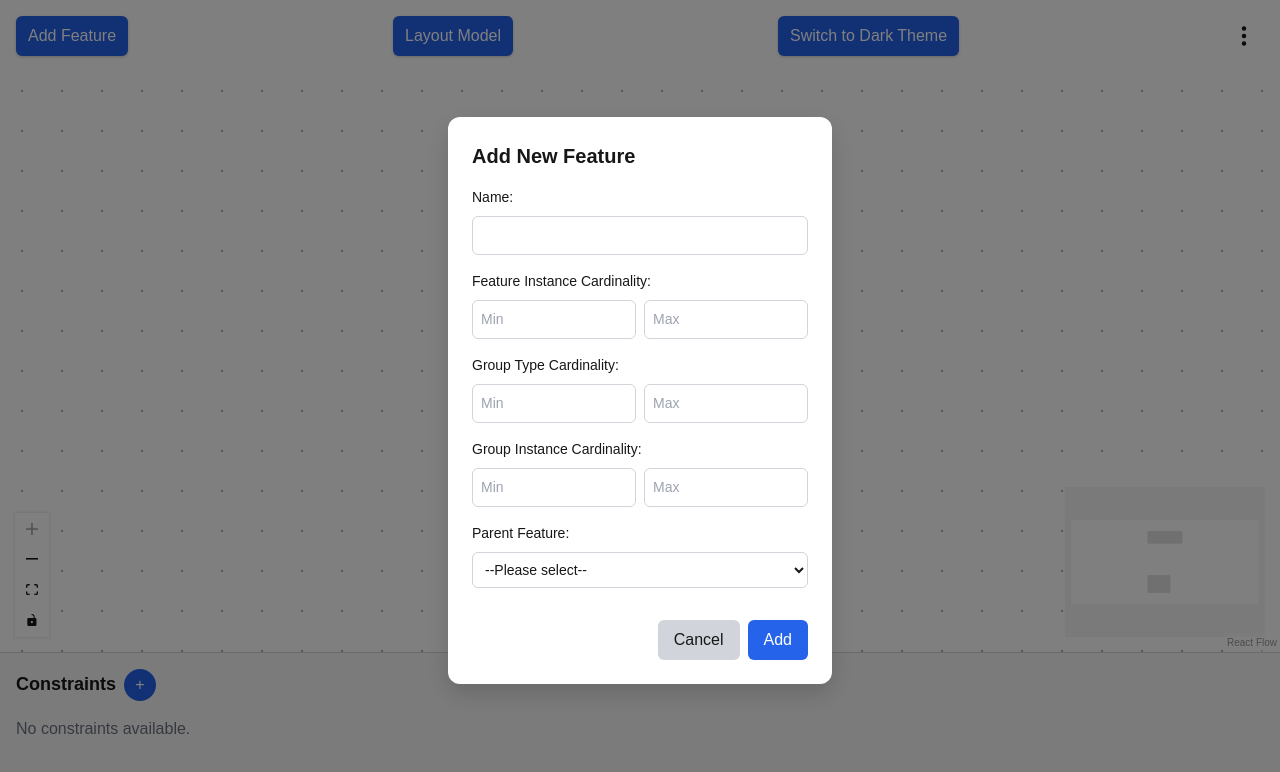
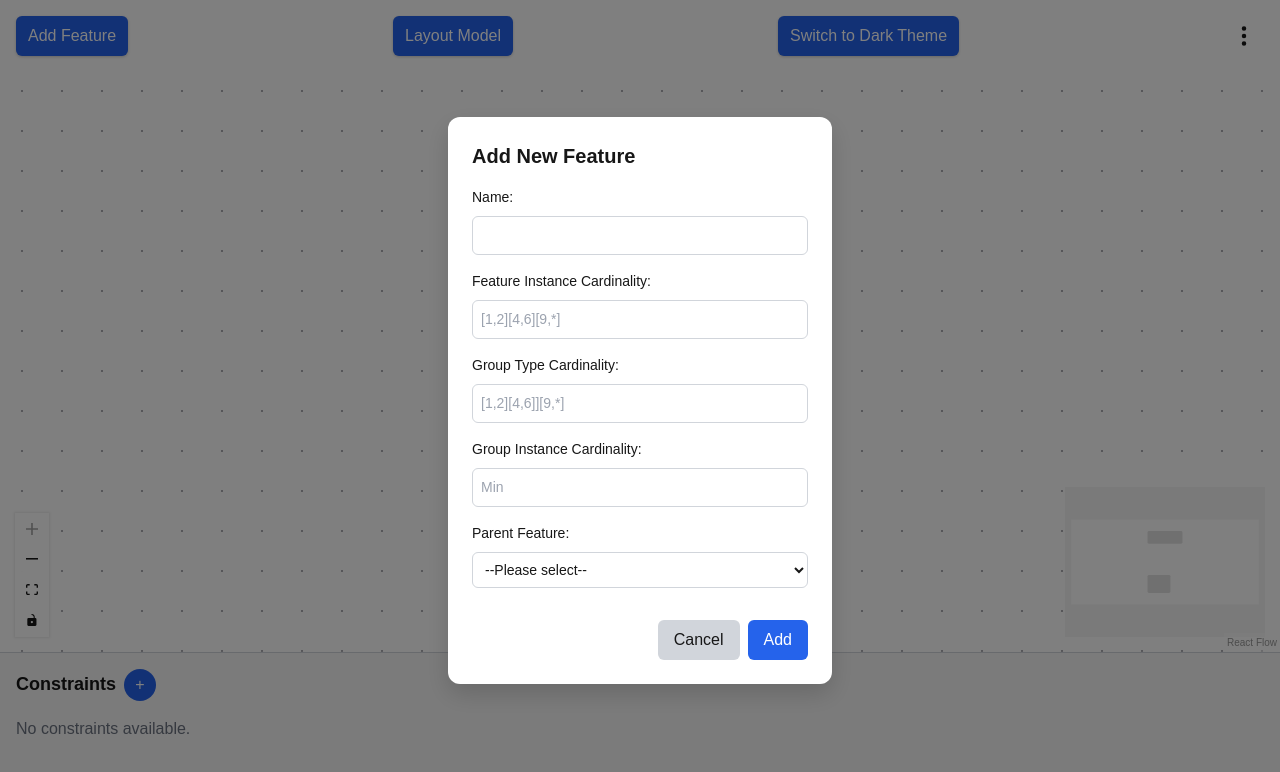
Before and after one commit to KIT-TVA/cfmtoolbox-webeditor, a Next.js app in the folder frontend/cfmtoolbox-webeditor/: page /editor in a window 1280 px wide. Both pictures are taken after a click on the button "Add Feature". Shown: the top 772 px of the page. Built offline with nearby package versions, Linux system fonts and the light colour scheme.

Commit message:
feat: allow input of compound intervals when creating/editing features

```diff
--- a/frontend/cfmtoolbox-webeditor/src/app/components/AddFeature.tsx
+++ b/frontend/cfmtoolbox-webeditor/src/app/components/AddFeature.tsx
@@ -1,6 +1,15 @@
-import React from "react";
+import React, { useEffect, useState } from "react";
 import { BsFillTrashFill } from "react-icons/bs";
 import { useTranslation } from "react-i18next";
+import { CompoundInterval, Interval } from "../types/FeatureModel";
+
+class CompoundIntervalParseError extends Error {
+  constructor(message: string) {
+    super(message);
+    this.name = 'CompoundIntervalParseError';
+    Object.setPrototypeOf(this, CompoundIntervalParseError.prototype);
+  }
+}
 
 interface AddFeatureModalProps {
   isOpen: boolean;
@@ -8,18 +17,12 @@ interface AddFeatureModalProps {
   onAddFeature: () => void;
   newFeatureName: string;
   setNewFeatureName: React.Dispatch<React.SetStateAction<string>>;
-  featureInstanceCardinalityMin: string;
-  setFeatureInstanceCardinalityMin: React.Dispatch<React.SetStateAction<string>>;
-  featureInstanceCardinalityMax: string;
-  setFeatureInstanceCardinalityMax: React.Dispatch<React.SetStateAction<string>>;
-  groupTypeCardinalityMin: string;
-  setGroupTypeCardinalityMin: React.Dispatch<React.SetStateAction<string>>;
-  groupTypeCardinalityMax: string;
-  setGroupTypeCardinalityMax: React.Dispatch<React.SetStateAction<string>>;
-  groupInstanceCardinalityMin: string;
-  setGroupInstanceCardinalityMin: React.Dispatch<React.SetStateAction<string>>;
-  groupInstanceCardinalityMax: string;
-  setGroupInstanceCardinalityMax: React.Dispatch<React.SetStateAction<string>>;
+  featureInstanceCardinality: CompoundInterval;
+  setFeatureInstanceCardinality: React.Dispatch<React.SetStateAction<CompoundInterval>>;
+  groupTypeCardinality: CompoundInterval;
+  setGroupTypeCardinality: React.Dispatch<React.SetStateAction<CompoundInterval>>;
+  groupInstanceCardinality: CompoundInterval;
+  setGroupInstanceCardinality: React.Dispatch<React.SetStateAction<CompoundInterval>>;
   parentId: string;
   setParentId: React.Dispatch<React.SetStateAction<string>>;
   nodes: any[];
@@ -31,10 +34,8 @@ interface AddFeatureModalProps {
   setNameError?: React.Dispatch<React.SetStateAction<boolean>>;
   parentError?: boolean;
   setParentError?: React.Dispatch<React.SetStateAction<boolean>>;
-  featureInstanceMinError?: boolean;
-  setFeatureInstanceMinError?: React.Dispatch<React.SetStateAction<boolean>>;
-  featureInstanceMaxError?: boolean;
-  setFeatureInstanceMaxError?: React.Dispatch<React.SetStateAction<boolean>>;
+  featureInstanceError?: boolean;
+  setFeatureInstanceError?: React.Dispatch<React.SetStateAction<boolean>>;
   onDeleteFeature?: () => void;
 }
 
@@ -44,18 +45,12 @@ export default function AddFeatureModal({
   onAddFeature,
   newFeatureName,
   setNewFeatureName,
-  featureInstanceCardinalityMin,
-  setFeatureInstanceCardinalityMin,
-  featureInstanceCardinalityMax,
-  setFeatureInstanceCardinalityMax,
-  groupInstanceCardinalityMin,
-  setGroupInstanceCardinalityMin,
-  groupInstanceCardinalityMax,
-  setGroupInstanceCardinalityMax,
-  groupTypeCardinalityMin,
-  setGroupTypeCardinalityMin,
-  groupTypeCardinalityMax,
-  setGroupTypeCardinalityMax,
+  featureInstanceCardinality,
+  setFeatureInstanceCardinality,
+  groupTypeCardinality,
+  setGroupTypeCardinality,
+  groupInstanceCardinality,
+  setGroupInstanceCardinality,
   parentId,
   setParentId,
   nodes,
@@ -67,13 +62,54 @@ export default function AddFeatureModal({
   setNameError,
   parentError = false,
   setParentError,
-  featureInstanceMinError = false,
-  setFeatureInstanceMinError,
-  featureInstanceMaxError = false,
-  setFeatureInstanceMaxError,
+  featureInstanceError = false,
+  setFeatureInstanceError,
   onDeleteFeature
 }: AddFeatureModalProps) {
   const { t } = useTranslation();
+
+  const compoundIntervalToText = (compoundInterval: CompoundInterval) => compoundInterval?.map((interval: Interval) => {
+    return "[" + interval.lower + "," + interval.upper + "]";
+  }).join("")
+
+  const parseCompoundInterval = (text: string): CompoundInterval => {
+    if (text === "") return [];
+
+    text = text.replaceAll(/^\[|\]$/g, ''); // Remove leading and trailing interval brackets
+    const singleIntervalTexts: string[] = text.split("]["); // Split between each interval
+    return singleIntervalTexts.map((intervalText) => {
+      const minMaxPair = intervalText.split(","); // Split number pair inside each interval
+      const min = minMaxPair[0];
+      const max = minMaxPair[1];
+
+      // Check if input is valid
+      // !( min && !max ==> max==*)
+      if (!(Number.isInteger(Number(min)) && (Number.isInteger(Number(max)) || max === "*"))
+        || min === "" || max === "") {
+        console.log(minMaxPair);
+        throw new CompoundIntervalParseError("Error parsing " + minMaxPair);
+      }
+
+      return {
+        lower: min,
+        upper: max
+      }
+    });
+  };
+
+  const [featureInstanceCardinalityText, setFeatureInstanceCardinalityText] = useState(compoundIntervalToText(featureInstanceCardinality));
+  const [groupTypeCardinalityText, setGroupTypeCardinalityText] = useState(compoundIntervalToText(groupTypeCardinality));
+  const [groupInstanceCardinalityText, setGroupInstanceCardinalityText] = useState(compoundIntervalToText(groupInstanceCardinality));
+
+  useEffect(() => {
+    setFeatureInstanceCardinalityText(compoundIntervalToText(featureInstanceCardinality));
+  }, [featureInstanceCardinality]);
+  useEffect(() => {
+    setGroupTypeCardinalityText(compoundIntervalToText(groupTypeCardinality));
+  }, [groupTypeCardinality]);
+  useEffect(() => {
+    setGroupInstanceCardinalityText(compoundIntervalToText(groupInstanceCardinality));
+  }, [groupInstanceCardinality]);
 
   if (!isOpen) return null;
   if (selectedNode?.type === "root" && editMode) isRootNode = true;
@@ -105,34 +141,29 @@ export default function AddFeatureModal({
             <div className="feature-modal__flex">
               <input
                 type="text"
-                className="feature-modal__input feature-modal__input--half"
-                placeholder={t("feature_modal.min")}
-                value={featureInstanceCardinalityMin}
+                className="feature-modal__input"
+                placeholder="[1,2][4,6][9,*]"
+                value={featureInstanceCardinalityText}
                 onChange={(e) => {
-                  const value = e.target.value;
-                  if (/^\d*$/.test(value)) {
-                    setFeatureInstanceCardinalityMin(value);
+                  setFeatureInstanceCardinalityText(e.target.value);
+                  try {
+                    const intervals = parseCompoundInterval(e.target.value);
+                    setFeatureInstanceCardinality(intervals);
+                    if (setFeatureInstanceError) setFeatureInstanceError(false);
+                  } catch (error) {
+                    if (error instanceof CompoundIntervalParseError) {
+                      console.log(error.message);
+                      if (setFeatureInstanceError) setFeatureInstanceError(true);
+                    } else {
+                      throw error;
+                    }
                   }
-                  if (featureInstanceMinError && setFeatureInstanceMinError) setFeatureInstanceMinError(false);
-                }}
-              />
-              <input
-                type="text"
-                className="feature-modal__input feature-modal__input--half"
-                placeholder={t("feature_modal.max")}
-                value={featureInstanceCardinalityMax}
-                onChange={(e) => {
-                  const value = e.target.value;
-                  if (/^\d*$/.test(value) || value === "*") {
-                    setFeatureInstanceCardinalityMax(value);
-                  }
-                  if (featureInstanceMaxError && setFeatureInstanceMaxError) setFeatureInstanceMaxError(false);
                 }}
               />
             </div>
           </>
         )}
-        {(featureInstanceMinError || featureInstanceMaxError) && (
+        {(featureInstanceError) && (
           <p className="feature-modal__error">{t("feature_modal.cardinalityRequired")}</p>
         )}
 
@@ -140,25 +171,20 @@ export default function AddFeatureModal({
         <div className="feature-modal__flex">
           <input
             type="text"
-            className="feature-modal__input feature-modal__input--half"
-            placeholder={t("feature_modal.min")}
-            value={groupTypeCardinalityMin}
+            className="feature-modal__input feature-modal__input"
+            placeholder="[1,2][4,6]][9,*]"
+            value={groupTypeCardinalityText}
             onChange={(e) => {
-              const value = e.target.value;
-              if (/^\d*$/.test(value)) {
-                setGroupTypeCardinalityMin(value);
-              }
-            }}
-          />
-          <input
-            type="text"
-            className="feature-modal__input feature-modal__input--half"
-            placeholder={t("feature_modal.max")}
-            value={groupTypeCardinalityMax}
-            onChange={(e) => {
-              const value = e.target.value;
-              if (/^\d*$/.test(value) || value === "*") {
-                setGroupTypeCardinalityMax(value);
+              setGroupTypeCardinalityText(e.target.value);
+              try {
+                const intervals = parseCompoundInterval(e.target.value);
+                setGroupTypeCardinality(intervals);
+              } catch (error) {
+                if (error instanceof CompoundIntervalParseError) {
+                  console.log(error.message);
+                } else {
+                  throw error;
+                }
               }
             }}
           />
@@ -168,25 +194,20 @@ export default function AddFeatureModal({
         <div className="feature-modal__flex">
           <input
             type="text"
-            className="feature-modal__input feature-modal__input--half"
+            className="feature-modal__input feature-modal__input"
             placeholder={t("feature_modal.min")}
-            value={groupInstanceCardinalityMin}
+            value={groupInstanceCardinalityText}
             onChange={(e) => {
-              const value = e.target.value;
-              if (/^\d*$/.test(value)) {
-                setGroupInstanceCardinalityMin(value);
-              }
-            }}
-          />
-          <input
-            type="text"
-            className="feature-modal__input feature-modal__input--half"
-            placeholder={t("feature_modal.max")}
-            value={groupInstanceCardinalityMax}
-            onChange={(e) => {
-              const value = e.target.value;
-              if (/^\d*$/.test(value) || value === "*") {
-                setGroupInstanceCardinalityMax(value);
+              setGroupInstanceCardinalityText(e.target.value);
+              try {
+                const intervals = parseCompoundInterval(e.target.value);
+                setGroupInstanceCardinality(intervals);
+              } catch (error) {
+                if (error instanceof CompoundIntervalParseError) {
+                  console.log(error.message);
+                } else {
+                  throw error;
+                }
               }
             }}
           />
--- a/frontend/cfmtoolbox-webeditor/src/app/feature-model-reactflow.tsx
+++ b/frontend/cfmtoolbox-webeditor/src/app/feature-model-reactflow.tsx
@@ -39,6 +39,7 @@ import { exportFeatureModelImage } from "./components/exportImage";
 import { layoutFeatureModel } from "./components/LayoutFeatureModel";
 import demoModel from "./demo/multiplayer (1).json";
 import { flushSync } from "react-dom";
+import { CompoundInterval } from "./types/FeatureModel";
 
 const CFM_TOOLBOX_BACKEND = "http://193.196.37.174:3001";
 // TODO: Make this configurable
@@ -115,23 +116,18 @@ export default function FeatureModelEditor() {
   const [edges, setEdges, onEdgesChange] = useEdgesState(initialEdges);
   const [isModalOpen, setIsModalOpen] = useState(false);
   const [newFeatureName, setNewFeatureName] = useState("");
-  const [featureInstanceCardinalityMin, setFeatureInstanceCardinalityMin] =
-    useState("");
-  const [featureInstanceCardinalityMax, setFeatureInstanceCardinalityMax] =
-    useState("");
-  const [groupTypeCardinalityMin, setGroupTypeCardinalityMin] = useState("");
-  const [groupTypeCardinalityMax, setGroupTypeCardinalityMax] = useState("");
-  const [groupInstanceCardinalityMin, setGroupInstanceCardinalityMin] =
-    useState("");
-  const [groupInstanceCardinalityMax, setGroupInstanceCardinalityMax] =
-    useState("");
+  const [featureInstanceCardinality, setFeatureInstanceCardinality] =
+    useState([] as CompoundInterval);
+  const [groupTypeCardinality, setGroupTypeCardinality] =
+    useState([] as CompoundInterval);
+  const [groupInstanceCardinality, setGroupInstanceCardinality] =
+    useState([] as CompoundInterval);
   const [parentId, setParentId] = useState("");
   const [editMode, setEditMode] = useState(false);
   const [selectedNode, setSelectedNode] = useState<any>(null);
   const [nameError, setNameError] = useState(false);
   const [parentError, setParentError] = useState(false);
-  const [featureInstanceMinError, setFeatureInstanceMinError] = useState(false);
-  const [featureInstanceMaxError, setFeatureInstanceMaxError] = useState(false);
+  const [featureInstanceError, setFeatureInstanceError] = useState(false);
   const [constraints, setConstraints] = useState(
     [] as {
       id: string;
@@ -265,15 +261,11 @@ export default function FeatureModelEditor() {
       hasError = true;
     }
 
-    if (!featureInstanceCardinalityMin.trim()) {
-      setFeatureInstanceMinError(true);
+    if (featureInstanceCardinality.length === 0) {
+      setFeatureInstanceError(true);
       hasError = true;
     }
 
-    if (!featureInstanceCardinalityMax.trim()) {
-      setFeatureInstanceMaxError(true);
-      hasError = true;
-    }
     if (hasError) return;
     const newId = `${nodes.length + 1}`;
     const parentnode = nodes.find((n) => n.id === parentId);
@@ -300,18 +292,9 @@ export default function FeatureModelEditor() {
       id: newId,
       data: {
         label: `${newFeatureName}`,
-        featureInstanceCardinality: [{
-          lower: `${featureInstanceCardinalityMin}`,
-          upper: `${featureInstanceCardinalityMax}`,
-        }],
-        groupTypeCardinality: [{
-          lower: `${groupTypeCardinalityMin}`,
-          upper: `${groupTypeCardinalityMax}`,
-        }],
-        groupInstanceCardinality: [{
-          lower: `${groupInstanceCardinalityMin}`,
-          upper: `${groupInstanceCardinalityMax}`,
-        }],
+        featureInstanceCardinality: featureInstanceCardinality,
+        groupTypeCardinality: groupTypeCardinality,
+        groupInstanceCardinality: groupInstanceCardinality,
         parentId: `${parentId}`,
       },
       position: { x: positionX, y: positionY },
@@ -333,17 +316,13 @@ export default function FeatureModelEditor() {
     setIsModalOpen(false);
     setNameError(false);
     setParentError(false);
-    setFeatureInstanceMinError(false);
-    setFeatureInstanceMaxError(false);
+    setFeatureInstanceError(false);
 
     // Reset Form
     setNewFeatureName("");
-    setFeatureInstanceCardinalityMin("");
-    setFeatureInstanceCardinalityMax("");
-    setGroupTypeCardinalityMax("");
-    setGroupTypeCardinalityMin("");
-    setGroupInstanceCardinalityMin("");
-    setGroupInstanceCardinalityMax("");
+    setFeatureInstanceCardinality([]);
+    setGroupTypeCardinality([]);
+    setGroupInstanceCardinality([]);
     setParentId("");
   };
 
@@ -373,13 +352,8 @@ export default function FeatureModelEditor() {
       hasError = true;
     }
 
-    if (!featureInstanceCardinalityMin.trim()) {
-      setFeatureInstanceMinError(true);
-      hasError = true;
-    }
-
-    if (!featureInstanceCardinalityMax.trim()) {
-      setFeatureInstanceMaxError(true);
+    if (featureInstanceCardinality.length === 0) {
+      setFeatureInstanceError(true);
       hasError = true;
     }
 
@@ -403,18 +377,9 @@ export default function FeatureModelEditor() {
               data: {
                 ...node.data,
                 label: newFeatureName,
-                featureInstanceCardinality: [{
-                  lower: featureInstanceCardinalityMin,
-                  upper: featureInstanceCardinalityMax,
-                }],
-                groupTypeCardinality: [{
-                  lower:  groupTypeCardinalityMin,
-                  upper:  groupTypeCardinalityMax,
-                }],
-                groupInstanceCardinality: [{
-                  lower: groupInstanceCardinalityMin,
-                  upper: groupInstanceCardinalityMax,
-                }],
+                featureInstanceCardinality: featureInstanceCardinality,
+                groupTypeCardinality: groupTypeCardinality,
+                groupInstanceCardinality: groupInstanceCardinality,
                 parentId,
               },
             }
@@ -453,34 +418,22 @@ export default function FeatureModelEditor() {
 
     // Reset Form
     setNewFeatureName("");
-    setFeatureInstanceCardinalityMin("");
-    setFeatureInstanceCardinalityMax("");
-    setGroupTypeCardinalityMax("");
-    setGroupTypeCardinalityMin("");
-    setGroupInstanceCardinalityMin("");
-    setGroupInstanceCardinalityMax("");
+    setFeatureInstanceCardinality([]);
+    setGroupTypeCardinality([]);
+    setGroupInstanceCardinality([]);
     setParentId("");
   };
 
   const handleEditClick = () => {
     setNewFeatureName(selectedNode?.data.label);
-    setFeatureInstanceCardinalityMin(
-      selectedNode?.data.featureInstanceCardinality[0].lower
+    setFeatureInstanceCardinality(
+      selectedNode?.data.featureInstanceCardinality
     );
-    setFeatureInstanceCardinalityMax(
-      selectedNode?.data.featureInstanceCardinality[0].upper
+    setGroupTypeCardinality(
+      selectedNode?.data.groupTypeCardinality
     );
-    setGroupTypeCardinalityMin(
-      selectedNode?.data.groupTypeCardinality[0].lower || ""
-    );
-    setGroupTypeCardinalityMax(
-      selectedNode?.data.groupTypeCardinality[0].upper || ""
-    );
-    setGroupInstanceCardinalityMin(
-      selectedNode?.data.groupInstanceCardinality[0].lower || ""
-    );
-    setGroupInstanceCardinalityMax(
-      selectedNode?.data.groupInstanceCardinality[0].upper || ""
+    setGroupInstanceCardinality(
+      selectedNode?.data.groupInstanceCardinality
     );
     setParentId(selectedNode?.data.parentId || "");
 
@@ -488,8 +441,7 @@ export default function FeatureModelEditor() {
     setIsModalOpen(true);
     setNameError(false);
     setParentError(false);
-    setFeatureInstanceMinError(false);
-    setFeatureInstanceMaxError(false);
+    setFeatureInstanceError(false);
 
     setIsNodeMenuOpen(false);
   };
@@ -509,12 +461,9 @@ export default function FeatureModelEditor() {
   const openAddFeatureModal = () => {
     // Reset Form
     setNewFeatureName("");
-    setFeatureInstanceCardinalityMin("");
-    setFeatureInstanceCardinalityMax("");
-    setGroupTypeCardinalityMin("");
-    setGroupTypeCardinalityMax("");
-    setGroupInstanceCardinalityMin("");
-    setGroupInstanceCardinalityMax("");
+    setFeatureInstanceCardinality([]);
+    setGroupTypeCardinality([]);
+    setGroupInstanceCardinality([]);
     setParentId("");
 
     setEditMode(false);
@@ -522,8 +471,7 @@ export default function FeatureModelEditor() {
     setIsModalOpen(true);
     setNameError(false);
     setParentError(false);
-    setFeatureInstanceMinError(false);
-    setFeatureInstanceMaxError(false);
+    setFeatureInstanceError(false);
   };
   const handleDeleteConstraint = (id: string) => {
     setConstraints((prev) => prev.filter((c) => c.id !== id));
@@ -990,18 +938,12 @@ export default function FeatureModelEditor() {
         onAddFeature={handleAddFeature}
         newFeatureName={newFeatureName}
         setNewFeatureName={setNewFeatureName}
-        featureInstanceCardinalityMin={featureInstanceCardinalityMin}
-        setFeatureInstanceCardinalityMin={setFeatureInstanceCardinalityMin}
-        featureInstanceCardinalityMax={featureInstanceCardinalityMax}
-        setFeatureInstanceCardinalityMax={setFeatureInstanceCardinalityMax}
-        groupTypeCardinalityMin={groupTypeCardinalityMin}
-        setGroupTypeCardinalityMin={setGroupTypeCardinalityMin}
-        groupTypeCardinalityMax={groupTypeCardinalityMax}
-        setGroupTypeCardinalityMax={setGroupTypeCardinalityMax}
-        groupInstanceCardinalityMin={groupInstanceCardinalityMin}
-        setGroupInstanceCardinalityMin={setGroupInstanceCardinalityMin}
-        groupInstanceCardinalityMax={groupInstanceCardinalityMax}
-        setGroupInstanceCardinalityMax={setGroupInstanceCardinalityMax}
+        featureInstanceCardinality={featureInstanceCardinality}
+        setFeatureInstanceCardinality={setFeatureInstanceCardinality}
+        groupTypeCardinality={groupTypeCardinality}
+        setGroupTypeCardinality={setGroupTypeCardinality}
+        groupInstanceCardinality={groupInstanceCardinality}
+        setGroupInstanceCardinality={setGroupInstanceCardinality}
         parentId={parentId}
         setParentId={setParentId}
         editMode={editMode}
@@ -1012,10 +954,8 @@ export default function FeatureModelEditor() {
         setNameError={setNameError}
         parentError={parentError}
         setParentError={setParentError}
-        featureInstanceMinError={featureInstanceMinError}
-        setFeatureInstanceMinError={setFeatureInstanceMinError}
-        featureInstanceMaxError={featureInstanceMaxError}
-        setFeatureInstanceMaxError={setFeatureInstanceMaxError}
+        featureInstanceError={featureInstanceError}
+        setFeatureInstanceError={setFeatureInstanceError}
         onDeleteFeature={handleDeleteFeature}
       />
 
--- a/frontend/cfmtoolbox-webeditor/src/app/types/FeatureModel.tsx
+++ b/frontend/cfmtoolbox-webeditor/src/app/types/FeatureModel.tsx
@@ -1,4 +1,4 @@
-type Interval = {
+export type Interval = {
   lower: string,
   upper: string,
 };
```
